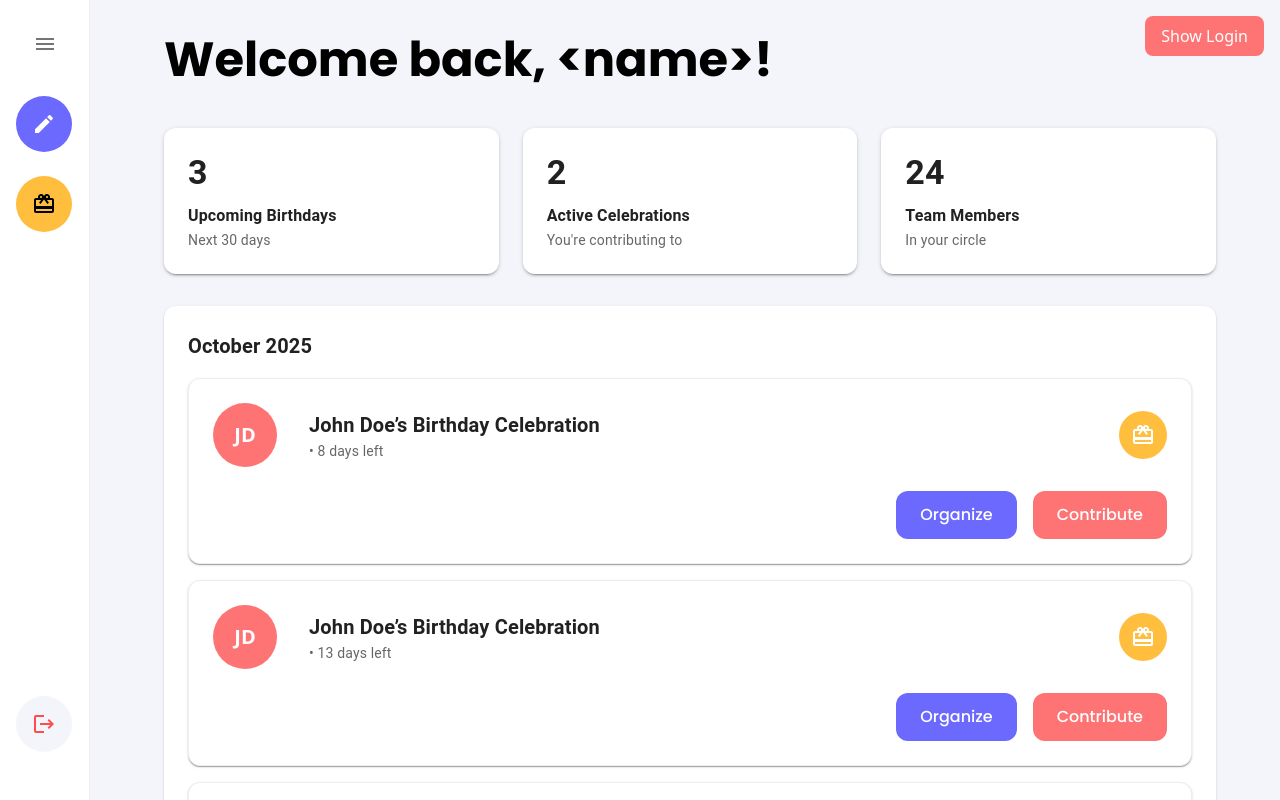
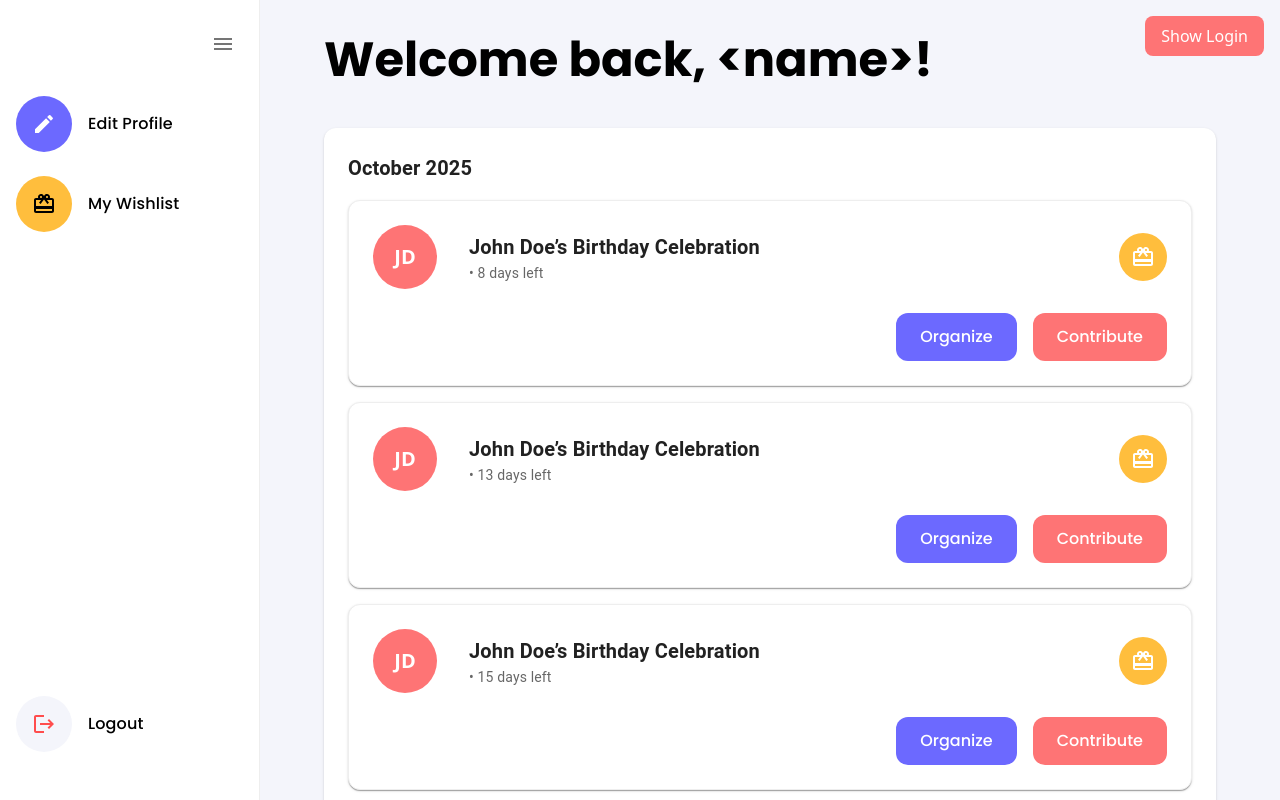
Before and after one commit to filipZlatanovski/symphony-internal-application, a React (Vite) app in the folder front-end/: page / in a window 1280 px wide. Shown: the top 800 px of the page. Built offline with nearby package versions, Linux system fonts and the light colour scheme.

Commit message:
resolved homepage merge conflict.

```diff
--- a/front-end/src/components/Homepage/Homepage.tsx
+++ b/front-end/src/components/Homepage/Homepage.tsx
@@ -2,8 +2,8 @@ import { Box, Container, IconButton } from "@mui/material";
 import { Menu } from "@mui/icons-material";
 import { useState } from "react";
 import Sidebar from "../Sidebar/Sidebar";
-import StatsCard from "../StatsCard/StatsCard";
 import MonthSection from "../MonthSection/MonthSection";
+//import StatsCard from "../StatsCard/StatsCard";
 // import BirthdayModal from "../BirthdayModal/BirthdayModal";
 import OrganizerModal from "../OrganizerModal/OrganizerModal";
 import DoubleConfirmationModal from "../DoubleConfirmationModal/DoubleConfirmationModal";
@@ -40,15 +40,15 @@ const BIRTHDAYS_BY_MONTH = [
   },
 ];
 
-const STATS = [
-  { label: "Upcoming Birthdays", value: 3, sublabel: "Next 30 days" },
-  {
-    label: "Active Celebrations",
-    value: 2,
-    sublabel: "You're contributing to",
-  },
-  { label: "Team Members", value: 24, sublabel: "In your circle" },
-];
+// const STATS = [
+//   { label: "Upcoming Birthdays", value: 3, sublabel: "Next 30 days" },
+//   {
+//     label: "Active Celebrations",
+//     value: 2,
+//     sublabel: "You're contributing to",
+//   },
+//   { label: "Team Members", value: 24, sublabel: "In your circle" },
+// ];
 
 const Homepage = () => {
   const [sidebarOpen, setSidebarOpen] = useState(true);
@@ -136,31 +136,28 @@ const Homepage = () => {
           }}
         />
       )}
-      <Box sx={mainCardStyles}>
+      <Box sx={{ display: "flex", minHeight: "100vh", backgroundColor: "#f4f5fb" }}>
         <Sidebar
+          open={sidebarOpen}
+          setOpen={setSidebarOpen}
           onLogout={() => console.log("Logout")}
-          onEditProfile={handleEditProfileModal}
-          onWishlist={function (): void {
-            throw new Error("Function not implemented.");
-          }}
-        />
-        <Box component="main" sx={sidebarStyles(sidebarOpen)}>
-          {!sidebarOpen && (
-            <IconButton
-              onClick={() => setSidebarOpen(true)}
-              sx={iconButtonStyles}
-            >
-              <Menu />
-            </IconButton>
-          )}
+          onEditProfile={() => console.log("Edit Profile")}
+          onWishlist={() => console.log("Wishlist")}
+          />
+        <Box component="main" sx={{
+          flexGrow: 1,
+          p: 4,
+          ml: sidebarOpen ? "260px" : "90px",
+          transition: "margin-left 0.4s ease-in-out",
+        }}>
           <Container maxWidth={false} sx={containerStatsStyles}>
             <TypographyText variant="h3" text="Welcome back, <name>!" />
-            {/* CSS Grid for stats */}
+            {/* CSS Grid for stats
             <Box sx={statsStyles}>
               {STATS.map((s, i) => (
                 <StatsCard key={i} {...s} />
               ))}
-            </Box>
+            </Box> */}
             {/* Simple Box for month sections */}
             <Box sx={monthSectionStyles}>
               {BIRTHDAYS_BY_MONTH.map((m, i) => (
```
